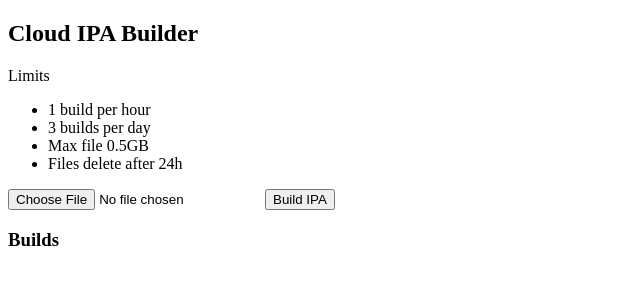
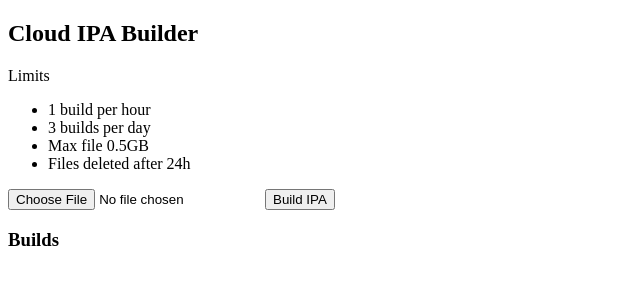
Before and after one commit to kawahara462/IPAMAKER, a website: page public/index.html in a window 1280 px wide. Shown: the full height of the page, 0-640 px from the left. Drawn offline with Linux system fonts and the light colour scheme; no server answers.

Commit message:
Update index.html

```diff
--- a/public/index.html
+++ b/public/index.html
@@ -15,7 +15,7 @@
 <li>1 build per hour</li>
 <li>3 builds per day</li>
 <li>Max file 0.5GB</li>
-<li>Files delete after 24h</li>
+<li>Files deleted after 24h</li>
 </ul>
 
 <input type="file" id="file">
@@ -45,6 +45,7 @@ if(file.size>500*1024*1024){
 }
 
 let form=new FormData()
+
 form.append("file",file)
 
 document.getElementById("log").textContent="Uploading..."
@@ -76,6 +77,7 @@ let li=document.createElement("li")
 let a=document.createElement("a")
 
 a.href="/builds/"+f
+
 a.textContent=f
 
 li.appendChild(a)
```
